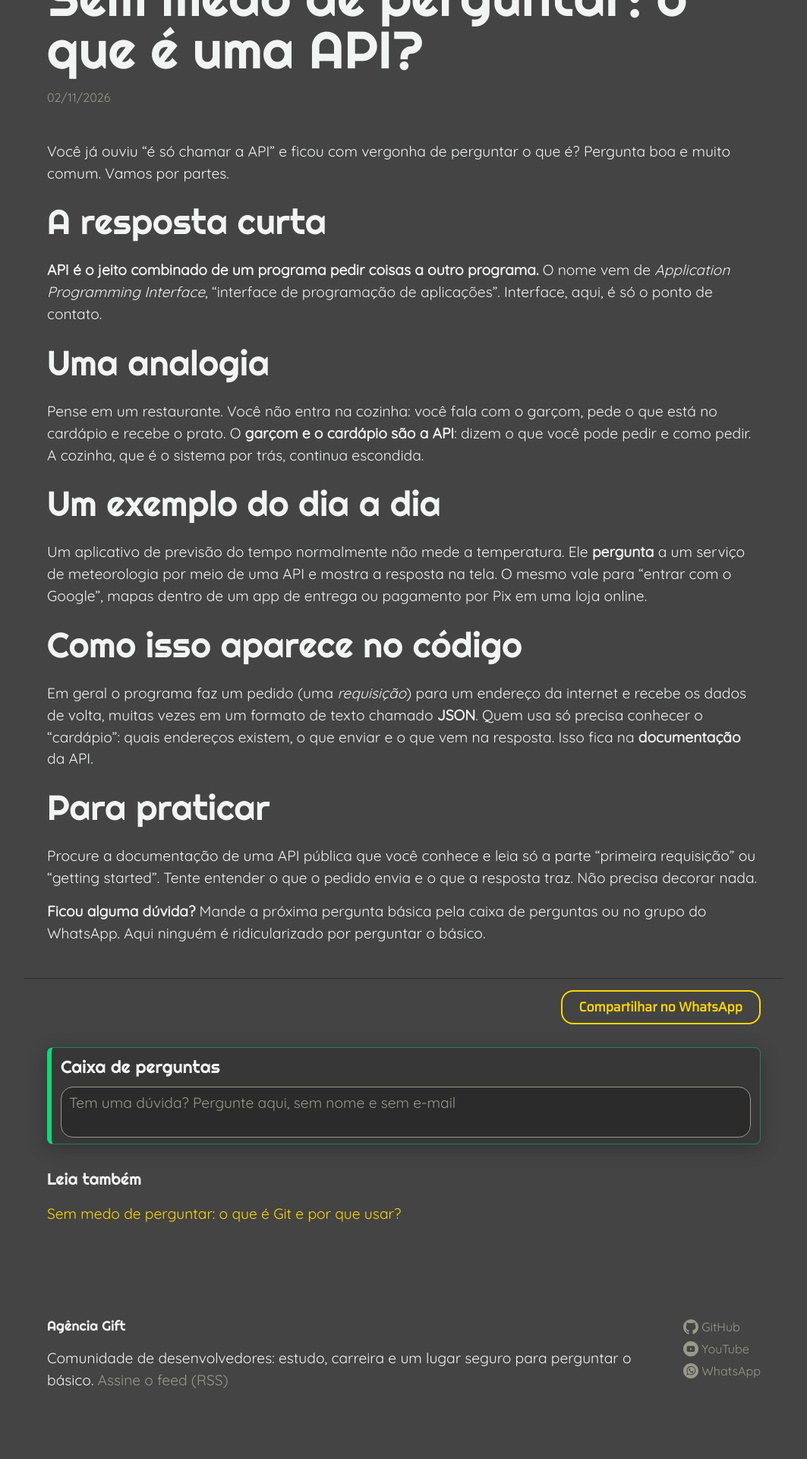
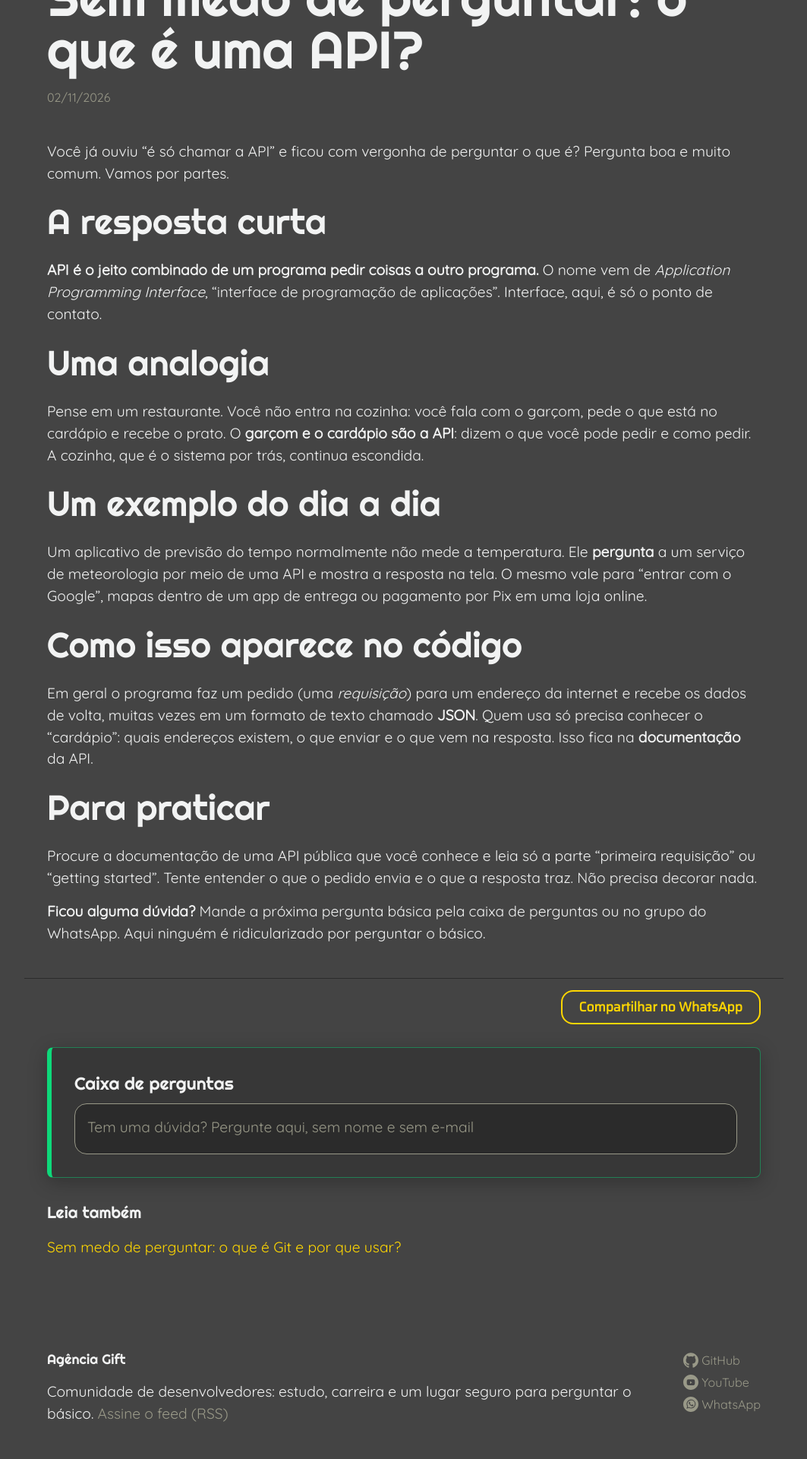
Before and after one commit to agenciagift/agenciagift.github.io, a Jekyll site: the page built from _posts/2026-11-02-sem-medo-de-perguntar-o-que-e-uma-api.md, in a window 1280 px wide. Shown: the part 818-2738 px from the top of the page at 76% size, without its empty margins (108-1171 px from the left). Built offline with Jekyll 4.4.1, drawn with Linux system fonts in a browser that asks for light colours; before the commit the page ends 2694 px from its top, so only the background shows below that.

Commit message:
posts: caixa compacta mantém o mesmo padding (sem transição de padding)
Co-Authored-By: Claude Sonnet 5.5 <noreply@anthropic.com>
Claude-Session: https://claude.ai/code/session_01For3fnj1vCudWmJvY1Dr5P

```diff
--- a/_sass/_forms.scss
+++ b/_sass/_forms.scss
@@ -208,8 +208,6 @@ button {
 
   // enxuta: uma linha só (a caixa de texto), até a pessoa focar nela
   &--compacta {
-    padding: 8px 12px;
-
     .caixa-form__selo,
     .caixa-form__intro {
       display: none;
@@ -236,7 +234,6 @@ button {
       textarea {
         min-height: 3.5em;
         height: 3.5em;
-        padding: 6px 10px;
         overflow: hidden;
         resize: none;
       }
@@ -422,8 +419,6 @@ button {
 }
 
 .caixa-form[data-compacta] {
-  transition: padding 0.3s ease;
-
   textarea {
     transition: height 0.3s ease, border-color 0.3s ease, box-shadow 0.3s ease;
   }
```
